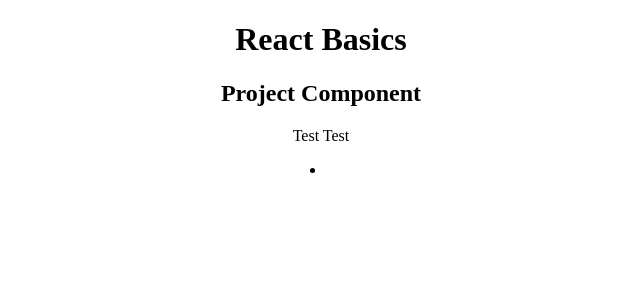
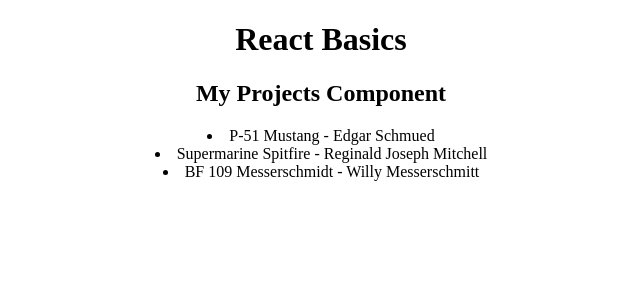
Before and after one commit to GittyGatto/react-basics, a React (Create React App) app: page / in a window 1280 px wide. Shown: the top 300 px of the page, without its empty margins (319-959 px from the left). Built offline with nearby package versions, Linux system fonts and the light colour scheme.

Commit message:
an array of projects

```diff
--- a/src/App.js
+++ b/src/App.js
@@ -1,17 +1,15 @@
 import React, { Component } from 'react';
 import './App.css';
 import Projects from './components/Projects';
-import Planes from './components/Planes';
 
 
 
 class App extends Component {
 
-  constructor(){
+  constructor() {
     super();
     this.state = {
-      planes: [
-        {
+      projects: [{
           name: 'P-51 Mustang',
           designer: 'Edgar Schmued'
         },
@@ -30,12 +28,12 @@
 
   render() {
     return (
-      <div className="App">
+      <div className = "App" >
 
-        <h1>React Basics</h1>
+      <h1> React Basics </h1>
 
-        <Projects test="Test Test" />
-        <Planes />
+      <Projects projects={this.state.projects} />
+
 
       </div>
     );
--- a/src/components/Planes.js
+++ /dev/null
@@ -1,13 +0,0 @@
-import React, { Component } from 'react';
-
-class Planes extends Component {
-  render() {
-    return (
-      <li className="Planes">
-
-      </li>
-    );
-  }
-}
-
-export default Planes;
--- /dev/null
+++ b/src/components/ProjectItems.js
@@ -0,0 +1,14 @@
+import React, { Component } from 'react';
+
+
+class ProjectItems extends Component {
+  render() {
+    return (
+      <li className="Projects">
+        {this.props.project.name} - {this.props.project.designer}
+      </li>
+    );
+  }
+}
+
+export default ProjectItems;
--- a/src/components/Projects.js
+++ b/src/components/Projects.js
@@ -1,25 +1,29 @@
 import React, { Component } from 'react';
-//import Planes from './components/Planes';
+import ProjectItems from './ProjectItems';
 
-class Project extends Component {
+class Projects extends Component {
   render() {
 
-    let planes;
-    if (this.props.planes){
-      planes = this.props.planes.map(plane => {
-         console.log(plane);
-      });
-    }
+let projectItems;
+if(this.props.projects){
+  projectItems = this.props.projects.map(project =>{
+  return(
+      <ProjectItems key={project.name} project = {project}/>
+  );
+  });
+}
+
+
 
 
 
     return (
       <div className="Project">
-                    <h2>Project Component</h2>
-                    <p>{this.props.test}</p>
+          <h2>My Projects Component</h2>
+          {projectItems}
       </div>
     );
   }
 }
 
-export default Project;
+export default Projects;
```
